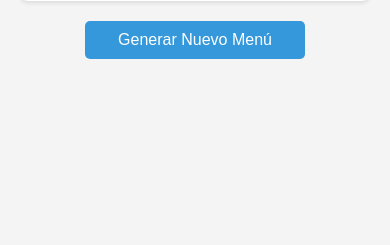
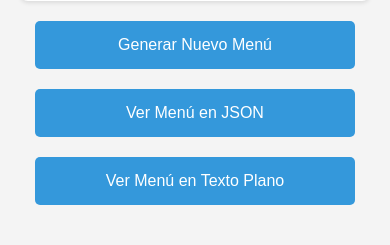
Before and after one commit to dariomlopez/menu_generator, a Flask app: template templates/menu.html in a window 390 px wide. Shown: the part 609-854 px from the top of the page. Before the commit the page ends 668 px from the top, so only its background shows below. Run offline with Flask 3, Linux system fonts and the light colour scheme; the template is opened without the code that fills it, so the values that code supplies are empty; parts of the project's set-up code (start-up, migrations or seed data) failed here and were passed over.

Commit message:
Add styles and link to menu in json format. Add menu in plain text

```diff
--- a/app.py
+++ b/app.py
@@ -71,6 +71,40 @@ def menu_json():
         app.logger.error(f"JSON menu generation error: {e}")
         return jsonify({"error": "No se pudo generar el menú"}), 500
 
+@app.route('/menu-texto')
+def menu_texto():
+    """
+    Endpoint to display menu in plain text format
+    """
+    try:
+        menu = get_random_dishes()
+
+        # Create a plain text representation of the menu
+        menu_texto = "Menú Semanal:\n\n"
+
+        # First dishes section
+        menu_texto += "Primeros Platos:\n"
+        menu_texto += f"- Ensalada: {menu['Ensalada']}\n"
+        menu_texto += f"- Crema o Sopa: {menu['Crema o Sopa']}\n"
+        menu_texto += f"- Aperitivos: {menu['Aperitivos y Otros']}\n\n"
+
+        # Second dishes section
+        menu_texto += "Segundos Platos:\n"
+        menu_texto += f"- Verdura: {menu['Verdura']}\n"
+        menu_texto += f"- Pescado: {menu['Pescado']}\n"
+        menu_texto += f"- Cerdo: {menu['Cerdo']}\n"
+        menu_texto += f"- Ternera: {menu['Ternera']}\n"
+
+        # Return as plain text
+        return app.response_class(
+            response=menu_texto,
+            status=200,
+            mimetype='text/plain; charset=utf-8'
+        )
+    except Exception as e:
+        app.logger.error(f"Plain text menu generation error: {e}")
+        return "Error al generar el menú en texto plano", 500
+
 if __name__ == '__main__':
     # Only for local development
     app.run(host='0.0.0.0', port=int(os.environ.get('PORT', 5000)))
--- a/templates/menu.html
+++ b/templates/menu.html
@@ -40,6 +40,80 @@
             text-align: center;
             text-decoration: none;
             border-radius: 5px;
+            transition: background-color 0.3s ease, transform 0.2s ease;
+        }
+
+        .refresh-btn:hover {
+            background-color: #2980b9;
+            transform: scale(1.05);
+        }
+
+        /* Media query for mobile responsiveness */
+        @media (max-width: 600px) {
+            .refresh-btn {
+                width: 90%; /* Make button wider on small screens */
+                max-width: 300px; /* Prevent it from becoming too wide */
+                padding: 15px 10px; /* Increase touch target size */
+                font-size: 16px; /* Slightly larger font */
+            }
+        }
+
+        /* Styles for JSON button to match refresh button */
+        .json-btn {
+            display: block;
+            width: 200px;
+            margin: 20px auto;
+            padding: 10px;
+            background-color: #3498db; /* Distinct color */
+            color: white;
+            text-align: center;
+            text-decoration: none;
+            border-radius: 5px;
+            transition: background-color 0.3s ease, transform 0.2s ease;
+        }
+
+        .json-btn:hover {
+            background-color: #2980b9;
+            transform: scale(1.05);
+        }
+
+        /* Media query for JSON button */
+        @media (max-width: 600px) {
+            .json-btn {
+                width: 90%; /* Make button wider on small screens */
+                max-width: 300px; /* Prevent it from becoming too wide */
+                padding: 15px 10px; /* Increase touch target size */
+                font-size: 16px; /* Slightly larger font */
+            }
+        }
+
+        /* Styles for the new texto-btn */
+        .texto-btn {
+            display: block;
+            width: 200px;
+            margin: 20px auto;
+            padding: 10px;
+            background-color: #3498db;
+            color: white;
+            text-align: center;
+            text-decoration: none;
+            border-radius: 5px;
+            transition: background-color 0.3s ease, transform 0.2s ease;
+        }
+
+        .texto-btn:hover {
+            background-color: #2980b9;
+            transform: scale(1.05);
+        }
+
+        /* Media query for texto button */
+        @media (max-width: 600px) {
+            .texto-btn {
+                width: 90%; /* Make button wider on small screens */
+                max-width: 300px; /* Prevent it from becoming too wide */
+                padding: 15px 10px; /* Increase touch target size */
+                font-size: 16px; /* Slightly larger font */
+            }
         }
     </style>
 </head>
@@ -62,5 +136,7 @@
     </div>
 
     <a href="/" class="refresh-btn">Generar Nuevo Menú</a>
+    <a href="/menu-json" class="json-btn">Ver Menú en JSON</a>
+    <a href="/menu-texto" class="texto-btn">Ver Menú en Texto Plano</a>
 </body>
 </html>
```
